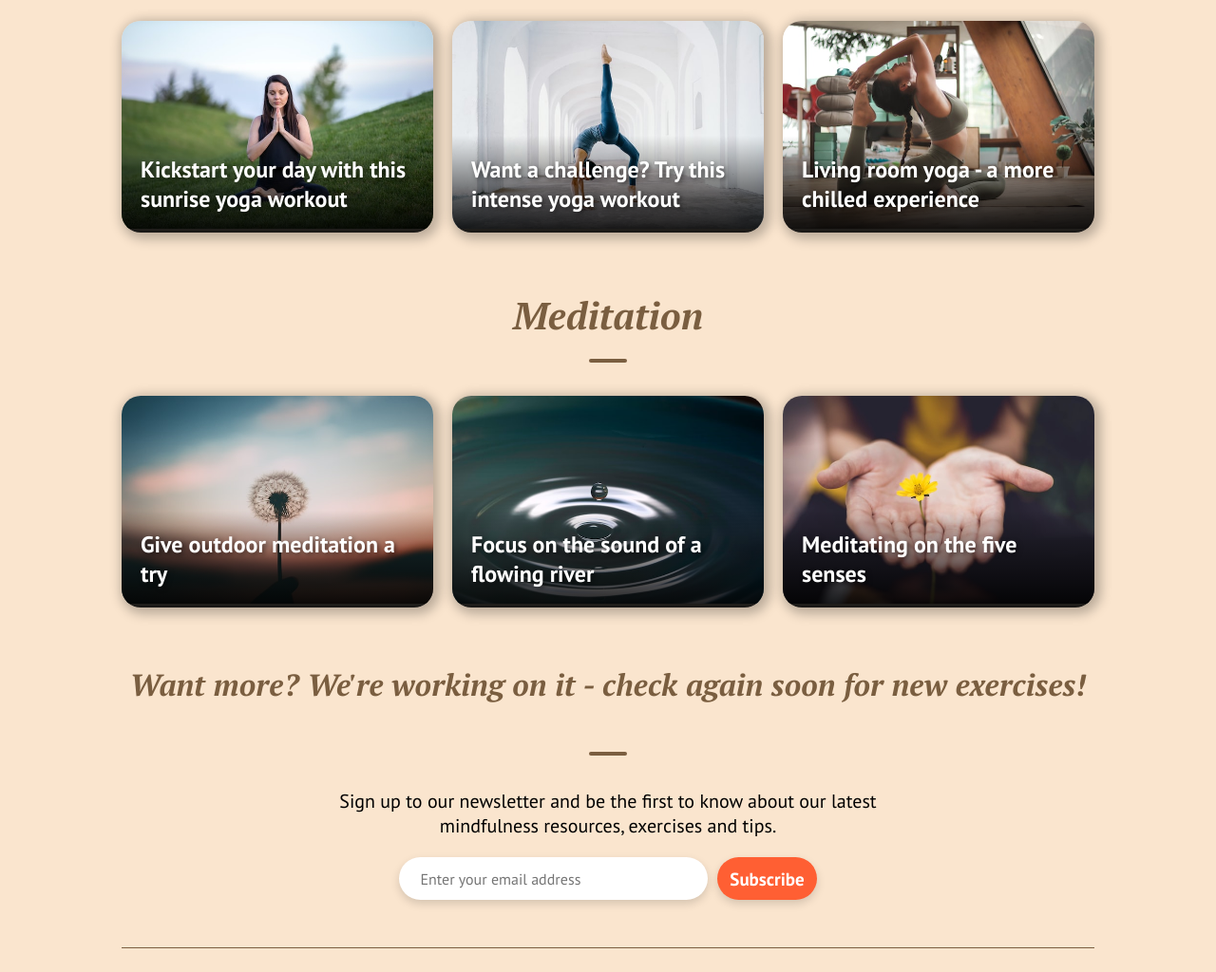
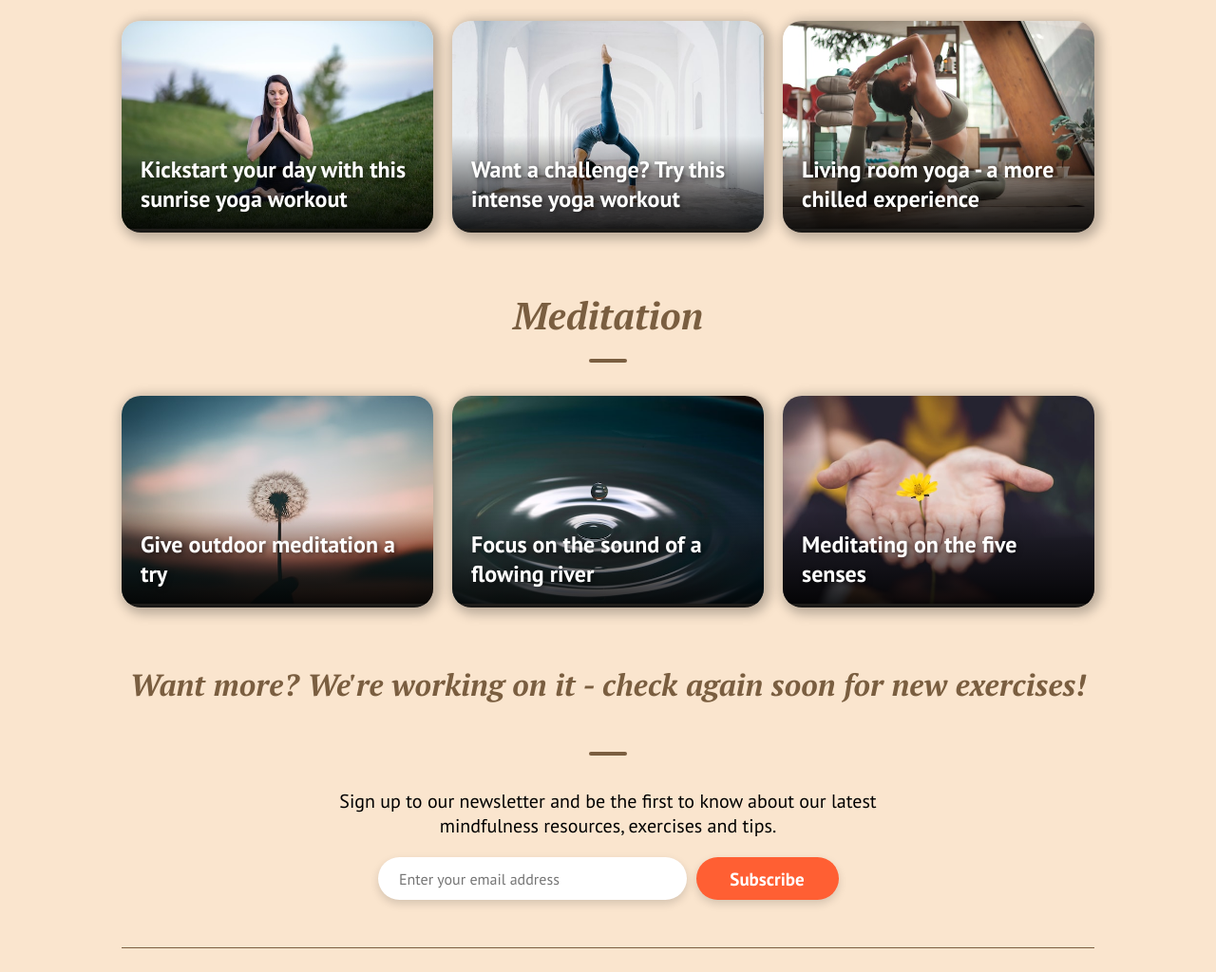
Before and after one commit to CarlMurray/bliss-pp1, a plain HTML site: page exercises.html in a window 1280 px wide. Shown: the part 854-1878 px from the top of the page at 95% size. Drawn offline with Linux system fonts and the light colour scheme; files that its build step writes are made by us from their sources.

Commit message:
change newsletter-cta width

```diff
--- a/assets/css/styles.css
+++ b/assets/css/styles.css
@@ -274,7 +274,7 @@ h2 {
 }
 
 .newsletter-cta {
-    width: 105px;
+    width: 150px;
     margin-left: 10px;
     -webkit-appearance: none;
 }
```
